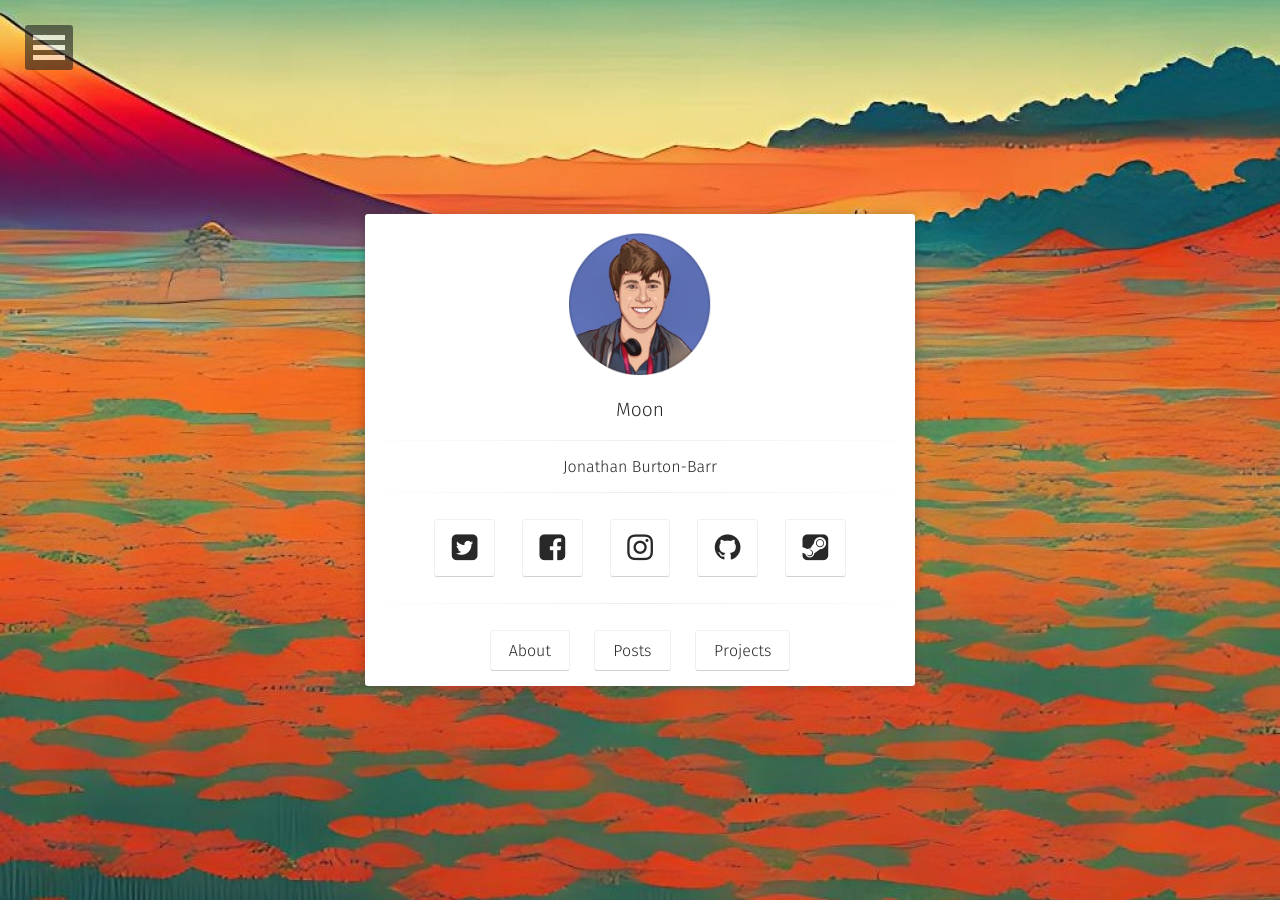
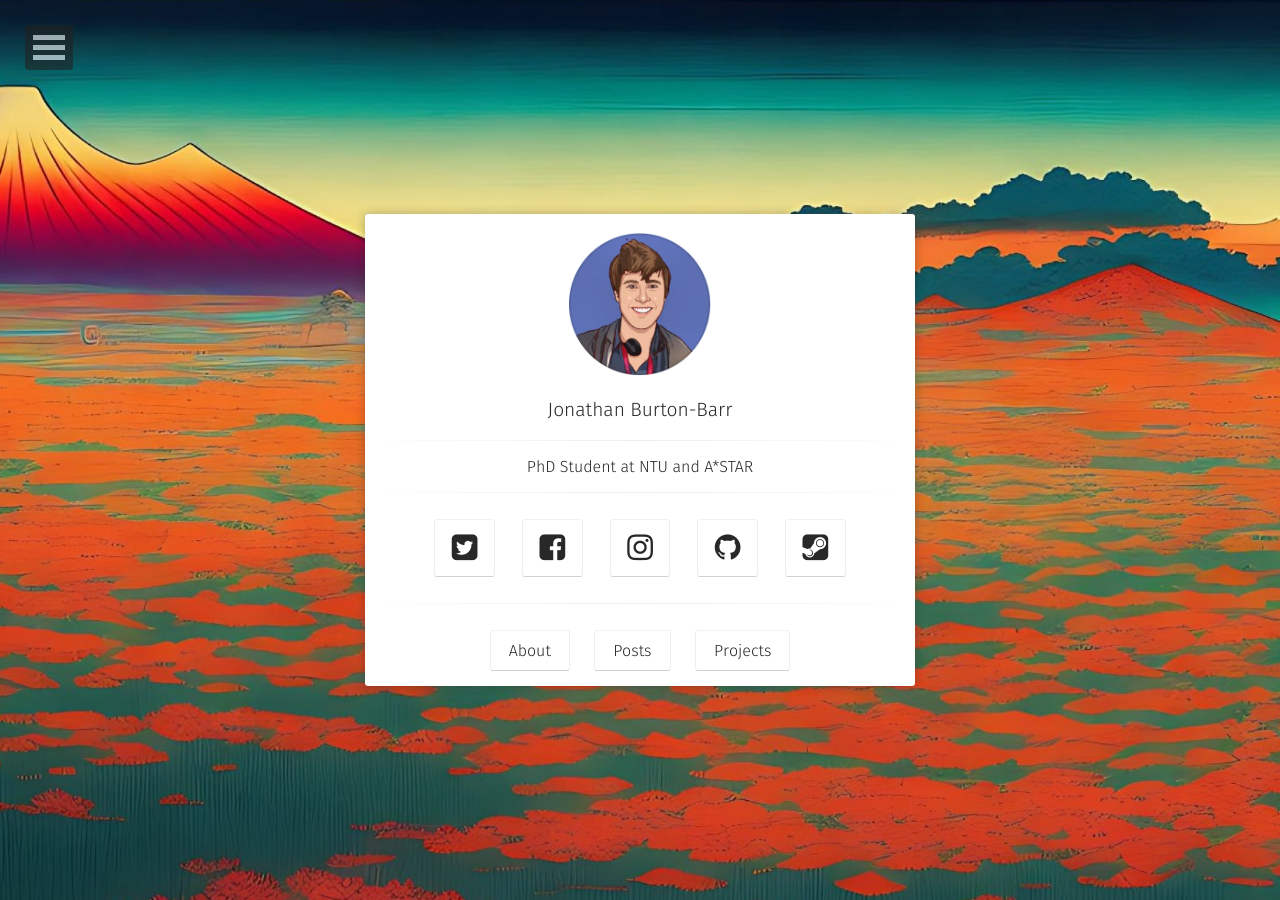
Before and after one commit to JBurtonBarr/JburtonBarr.github.io, a Jekyll site: the page built from index.html, in a window 1280 px wide. Built offline with Jekyll 4.4.1, drawn with Linux system fonts in a browser that asks for light colours; some web fonts are replaced.

Commit message:
Update _config.yml

```diff
--- a/_config.yml
+++ b/_config.yml
@@ -1,12 +1,12 @@
 # Site
-title:              Moon
-bio:                'Jonathan Burton-Barr'
-description:        ""
+title:              Jonathan Burton-Barr
+bio:                'PhD Student at NTU and A*STAR'
+description:        "PhD Student at NTU and A*STAR"
 reading_time:       true
 words_per_minute:   200
 logo:               'assets/img/logo.png'
 background:         'assets/img/mars.jpg'
-tiled_bg:           true   # Set this true if you want to tile your background image, otherwise it will be covered
+tiled_bg:           false   # Set this true if you want to tile your background image, otherwise it will be covered
 locale:             en_US
 url:                https://taylantatli.github.io/Moon
 
```
